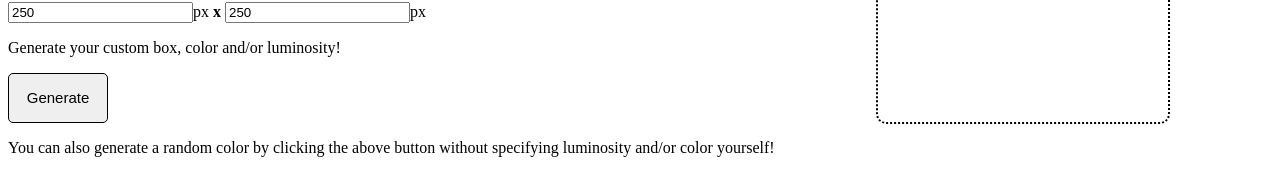
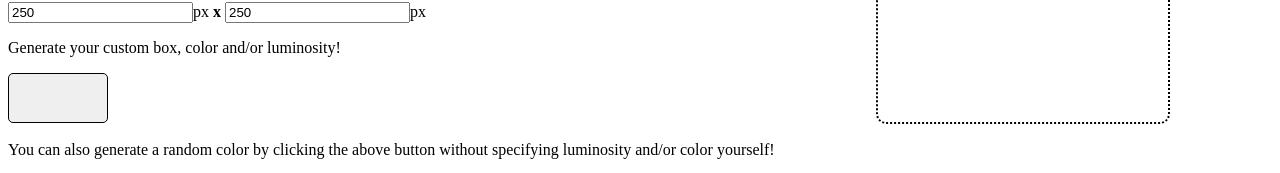
Before and after one commit to xkrsx/react-random-color-generator, a React app: page / in a window 1280 px wide. Shown: the part 270-443 px from the top of the page. Built offline with nearby package versions, Linux system fonts and the light colour scheme.

Commit message:
Update Button.js
Refactor button to be a single, self-closing element

```diff
--- a/src/components/common/Button.js
+++ b/src/components/common/Button.js
@@ -11,8 +11,6 @@ export default function Button({ onClick }) {
         fontSize: '15px',
         cursor: 'pointer',
       }}
-    >
-      Generate
-    </button>
+    />
   );
 }
```
